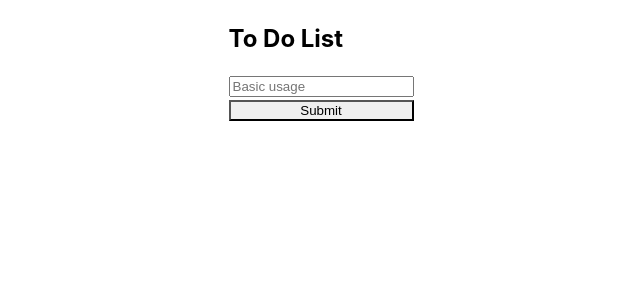
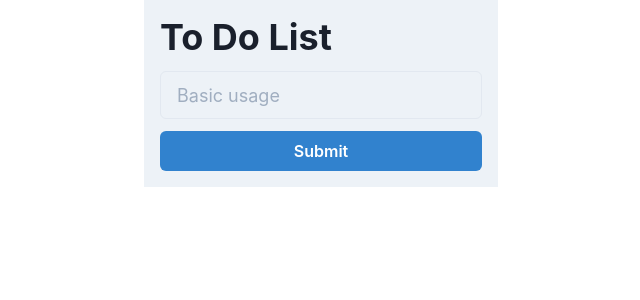
Before and after one commit to AhmedAlsudairi/React-TypeScript-To-Do-List, a React (Create React App) app: page / in a window 1280 px wide. Shown: the top 300 px of the page, without its empty margins (319-959 px from the left). Built offline with nearby package versions, Linux system fonts and the light colour scheme.

Commit message:
configuring chakra ui globally

```diff
--- /dev/null
+++ b/src/RootApp.tsx
@@ -0,0 +1,14 @@
+import * as React from "react"
+
+// 1. import `ChakraProvider` component
+import { ChakraProvider } from "@chakra-ui/react"
+import App from "./App"
+
+export default function RootApp() {
+  // 2. Use at the root of your app
+  return (
+    <ChakraProvider>
+      <App/>
+    </ChakraProvider>
+  )
+}
--- a/src/components/submitBtn.tsx
+++ b/src/components/submitBtn.tsx
@@ -12,6 +12,6 @@ export const SubmitBtn: React.FC<Props> = (props) => {
     }
 
     return(
-        <Button onClick={(event)=>{handleClick(event)}} colorScheme="blue" variant={'ghost'}>Submit</Button>
+        <Button onClick={(event)=>{handleClick(event)}} colorScheme="blue" >Submit</Button>
     )
 }
--- a/src/index.tsx
+++ b/src/index.tsx
@@ -1,12 +1,12 @@
 import React from 'react';
 import ReactDOM from 'react-dom';
 import './index.css';
-import App from './App';
 import reportWebVitals from './reportWebVitals';
+import RootApp from './RootApp'
 
 ReactDOM.render(
   <React.StrictMode>
-    <App />
+    <RootApp/>
   </React.StrictMode>,
   document.getElementById('root')
 );
```
